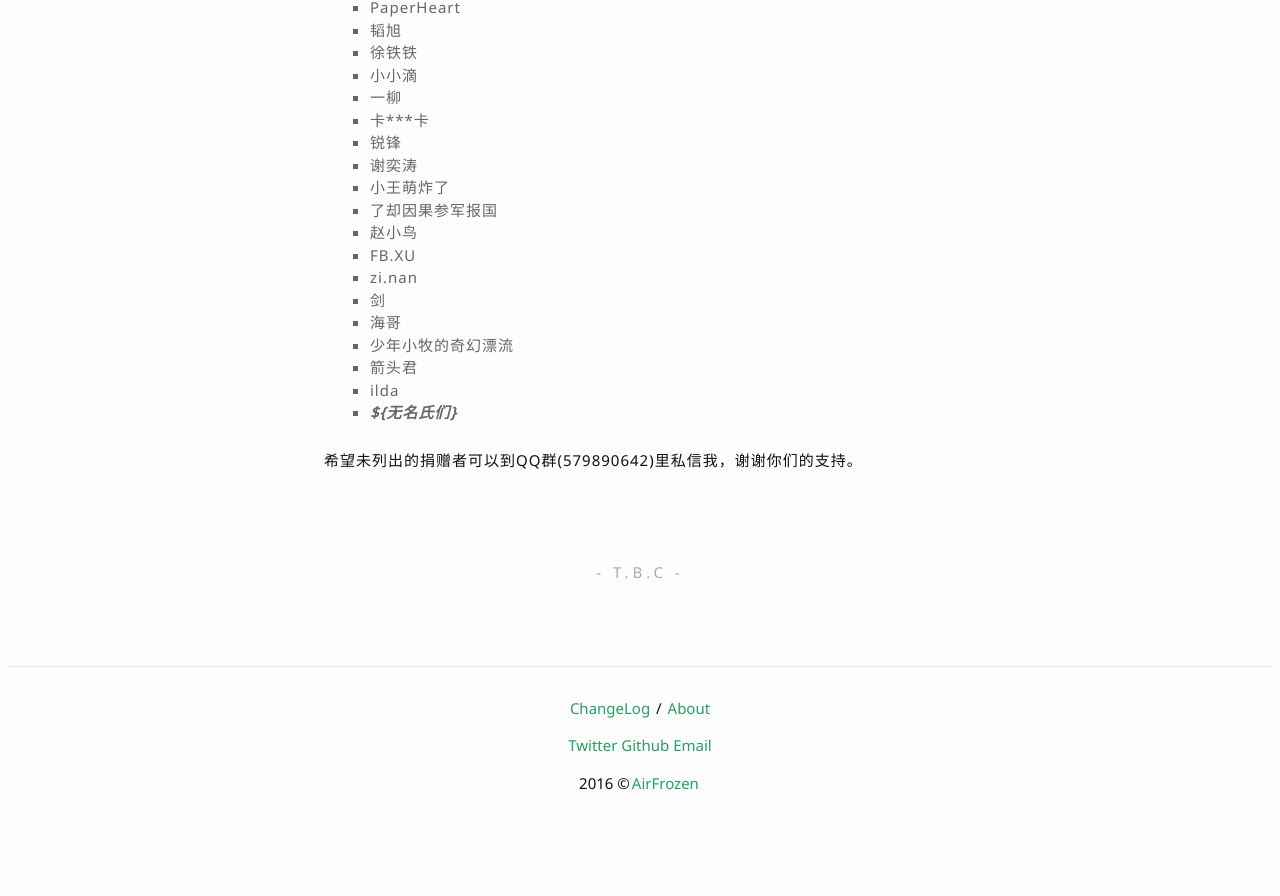
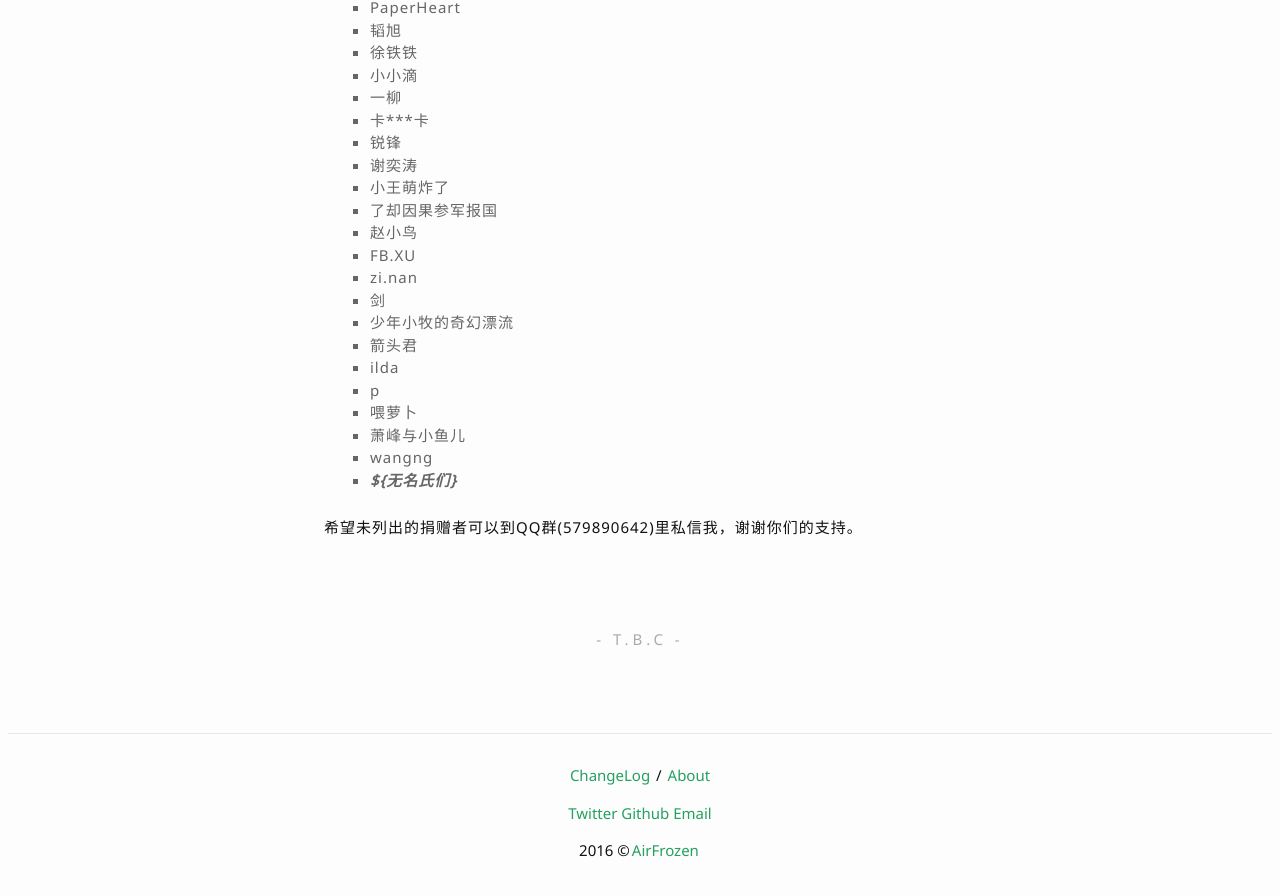
Before and after one commit to hyongbai/AirFrozen, a Jekyll site: the page built from _posts/2016-07-08-about.md, in a window 1280 px wide and 900 px high, scrolled down 1996 px. Shown: the top 896 px of the window. Built offline with Jekyll 4.4.1, drawn with Linux system fonts in a browser that asks for light colours; nearby versions of some CDN libraries; before the commit the page ends 2828 px from its top, so only the background shows below that.

Commit message:
【更新】捐赠名单

```diff
--- a/_posts/2016-07-08-about.md
+++ b/_posts/2016-07-08-about.md
@@ -83,10 +83,13 @@ AirFrozen目前免费以后也将免费且不设上限。
 - FB.XU
 - zi.nan
 - 剑
-- 海哥
 - 少年小牧的奇幻漂流
 - 箭头君
 - ilda
+- p
+- 喂萝卜
+- 萧峰与小鱼儿
+- wangng
 - ***${无名氏们}***
 
 希望未列出的捐赠者可以到QQ群(579890642)里私信我，谢谢你们的支持。
```
